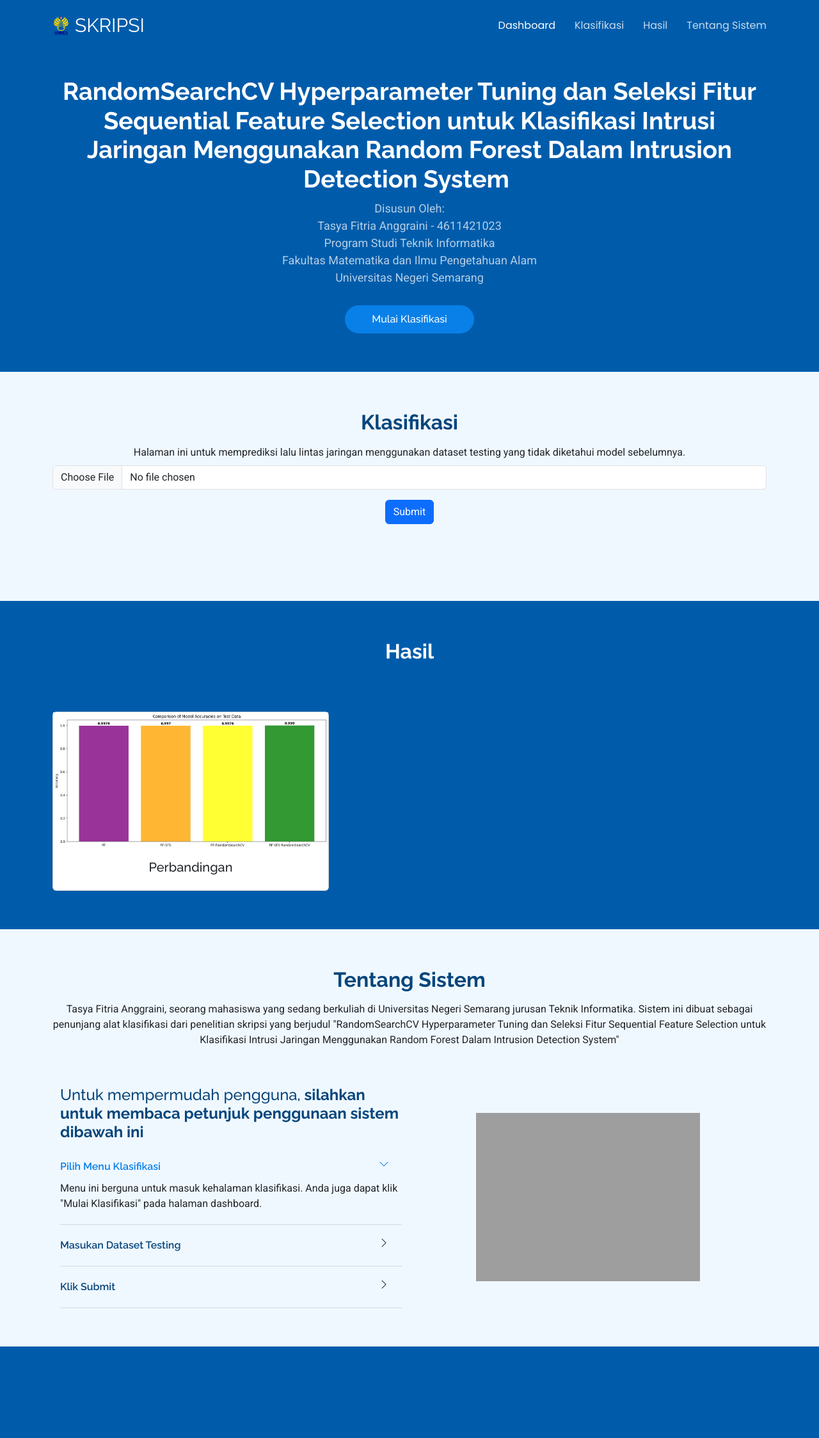
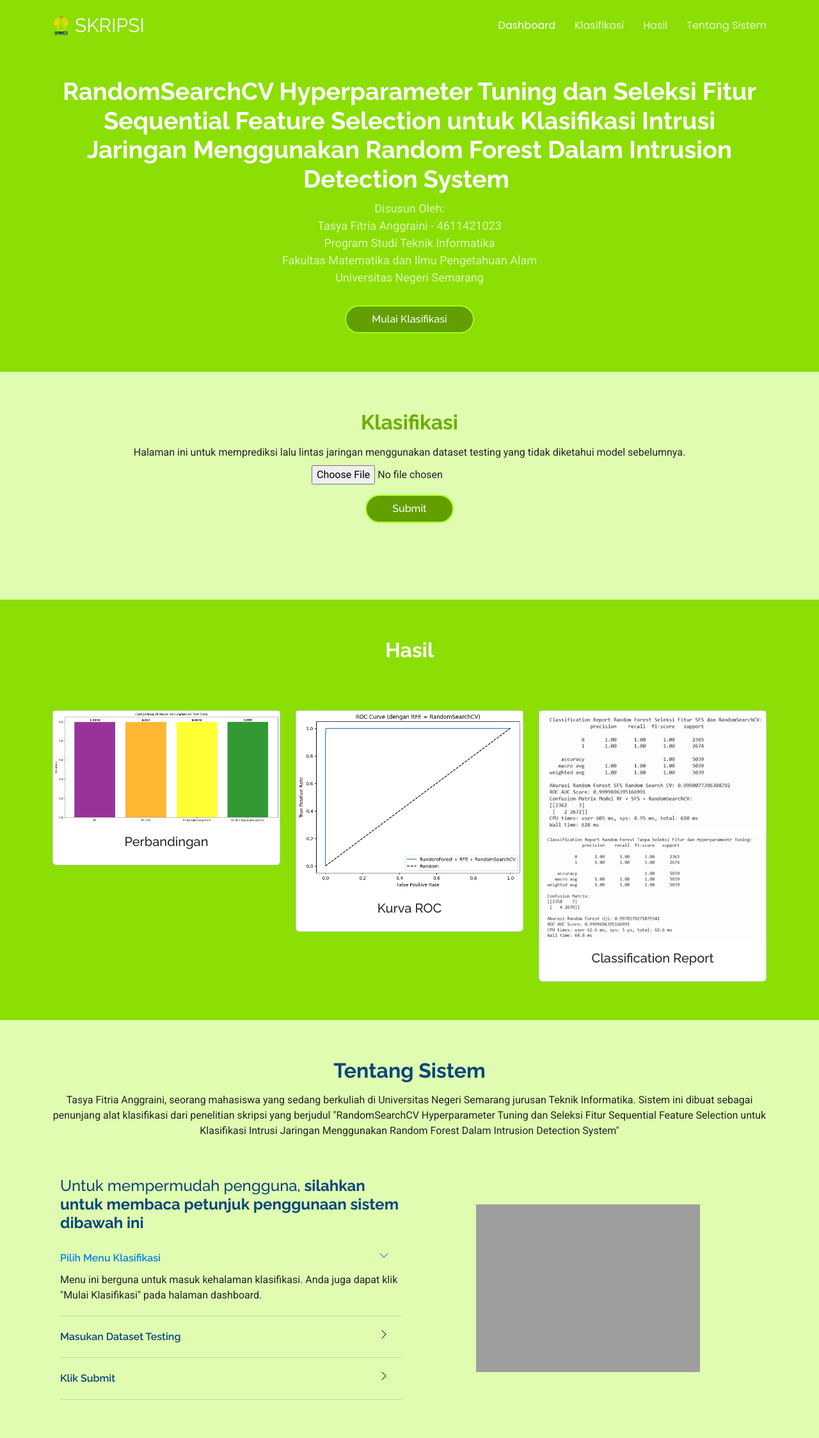
Before and after one commit to TasyaFitriaAnggraini/Skripsi---Tasya, a Flask app: page / in a window 1280 px wide. Shown: the whole page at 64% size. Before the commit the page ends 2104 px from the top, so only its background shows below. Run offline with Flask 3, Linux system fonts and the light colour scheme; parts of the project's set-up code (start-up, migrations or seed data) failed here and were passed over; some libraries are stand-ins or nearby versions; grey boxes are pictures that could not be loaded.

Commit message:
commit ke dua

```diff
--- a/main.py
+++ b/main.py
@@ -9,8 +9,8 @@ print(sys.executable)
 app = Flask(__name__)
 
 # Load the machine learning model
-scaler = joblib.load("./models/scaler_search.joblib")
-sfs = joblib.load("./models/sfs_model.joblib")
+scaler = joblib.load("./models/scaler_model.joblib")
+sfs = joblib.load("./models/sfs_modell.joblib")
 model = joblib.load("./models/best_model.joblib")
 
 @app.route('/')
@@ -21,6 +21,7 @@ def home():
 @app.route('/predict', methods=['POST'])
 def predict():
     try:
+
         # Check if the request contains a file
         if 'file' not in request.files:
             print('Debug Info: No file part')
@@ -37,20 +38,16 @@ def predict():
         dataset = pd.read_csv(file)
 
         # Label Encoder
-        # 'class'
         le_class = LabelEncoder()
         dataset['class'] = le_class.fit_transform(dataset['class'])
-        # 'protocol_type'
         le_protocol_type = LabelEncoder()
         dataset['protocol_type'] = le_protocol_type.fit_transform(dataset['protocol_type'])
-        # 'service'
         le_service = LabelEncoder()
         dataset['service'] = le_service.fit_transform(dataset['service'])
-        # 'flag'
         le_flag = LabelEncoder()
         dataset['flag'] = le_flag.fit_transform(dataset['flag'])
 
-        # Buat DataFrame baru tanpa kolom 'class'
+        # Create new DataFrame without 'class' column
         dataset_new = dataset.drop(['class'], axis=1)
 
         # Make predictions
@@ -58,34 +55,28 @@ def predict():
         new_data_sfs = sfs.transform(new_data_scaled)
         prediction = model.predict(new_data_sfs)
 
-        # Misalnya, new_data_rfe adalah hasil transformasi menggunakan RFE pada data yang telah discaler
-        dataset_new_sfs = pd.DataFrame(new_data_sfs, columns=dataset_new.columns[sfs.support_])
-        # Menambahkan kolom 'class' asli ke dalam DataFrame dataset_new_rfe
-        dataset_new_sfs['class'] = dataset_new['class']
-        # Menambahkan hasil prediksi ke dalam DataFrame dataset_new_rfe
+        # Prepare results with predictions
+        dataset_new_sfs = pd.DataFrame(new_data_sfs, columns=[dataset_new.columns[i] for i in sfs.k_feature_idx_])
+        dataset_new_sfs['class'] = dataset['class']
         dataset_new_sfs['prediksi'] = prediction
 
-        # Membuat fungsi untuk konversi nilai prediksi menjadi string
         def convert_to_class(prediction):
             return 'anomali' if prediction == 0 else 'normal'
         dataset_new_sfs['prediksi'] = [convert_to_class(pred) for pred in prediction]
 
-        # Mengembalikan nilai ke bentuk awal
+        # Inverse transform
         dataset_new_sfs['class'] = le_class.inverse_transform(dataset['class'])
         dataset_new_sfs['protocol_type'] = le_protocol_type.inverse_transform(dataset['protocol_type'])
         dataset_new_sfs['flag'] = le_flag.inverse_transform(dataset['flag'])
 
-        # Mengonversi DataFrame ke dalam bentuk array
+        # Convert DataFrame to array for response
         array_data = dataset_new_sfs.to_numpy()
-
-        # List dengan nama kolom
         result_list = [dict(zip(dataset_new_sfs.columns, row)) for row in array_data]
 
         # Response
         return jsonify(result_list)
 
     except Exception as e:
-        print('Debug Info: Exception -', str(e))
         return jsonify({'error': str(e)})
 
 if __name__ == '__main__':
--- a/static/assets/css/main.css
+++ b/static/assets/css/main.css
@@ -40,15 +40,15 @@
 /* Color Presets - These classes override global colors when applied to any section or element, providing reuse of the sam color scheme. */
 
 .light-background {
-  --background-color: #f0f8ff;
+  --background-color: #dffcb0;
   --surface-color: #ffffff;
 }
 
 .dark-background {
-  --background-color: #005cab;
+  --background-color: #8bdf04;
   --default-color: #ffffff;
   --heading-color: #ffffff;
-  --surface-color: #0077de;
+  --surface-color: #8bdf04;
   --contrast-color: #ffffff;
 }
 
@@ -144,7 +144,7 @@ h6 {
 .pulsating-play-btn {
   width: 94px;
   height: 94px;
-  background: radial-gradient(var(--accent-color) 50%, color-mix(in srgb, var(--accent-color), transparent 75%) 52%);
+  background: radial-gradient(#a6ff16 50%, color-mix(in srgb, #a6ff16, transparent 75%) 52%);
   border-radius: 50%;
   display: block;
   position: relative;
@@ -163,7 +163,7 @@ h6 {
   animation-timing-function: steps;
   opacity: 1;
   border-radius: 50%;
-  border: 5px solid color-mix(in srgb, var(--accent-color), transparent 30%);
+  border: 5px solid color-mix(in srgb, #a6ff16, transparent 30%);
   top: -15%;
   left: -15%;
   background: rgba(198, 16, 0, 0);
@@ -262,7 +262,7 @@ h6 {
 }
 
 .header .header-social-links a:hover {
-  color: var(--accent-color);
+  color: var(--background-color);
 }
 
 .header .header-social-links a i {
@@ -290,7 +290,7 @@ h6 {
 /* Global Header on Scroll
 ------------------------------*/
 .scrolled .header {
-  --background-color: rgba(0, 78, 144, 0.9);
+  --background-color: #8bdf04;
 }
 
 /*--------------------------------------------------------------
@@ -731,7 +731,7 @@ h6 {
   right: 15px;
   bottom: 15px;
   z-index: 99999;
-  background-color: var(--accent-color);
+  background-color: #8bdf04;
   width: 40px;
   height: 40px;
   border-radius: 4px;
@@ -908,7 +908,7 @@ section,
 
 .hero .btn-get-started {
   color: var(--contrast-color);
-  background: var(--accent-color);
+  background: #629f01;
   font-family: var(--heading-font);
   font-weight: 500;
   font-size: 16px;
@@ -916,11 +916,11 @@ section,
   padding: 8px 40px;
   border-radius: 50px;
   transition: 0.5s;
-  border: 2px solid var(--accent-color);
+  border: 2px solid #a6ff16;
 }
 
 .hero .btn-get-started:hover {
-  background-color: color-mix(in srgb, var(--accent-color) 90%, white 15%);
+  background-color: color-mix(in srgb, #bbfc52 90%, white 15%);
 }
 
 /*--------------------------------------------------------------
@@ -1795,6 +1795,24 @@ section,
   margin-bottom: 10px;
   border-radius: 5px;
 }
+
+.btn-submit {
+  color: var(--contrast-color);
+  background: #629f01;
+  font-family: var(--heading-font);
+  font-weight: 500;
+  font-size: 16px;
+  display: inline-block;
+  padding: 8px 40px;
+  border-radius: 50px;
+  transition: 0.5s;
+  border: 2px solid #a6ff16;
+}
+
+.container-klas h2 {
+  color: #6cae02;
+}
+
 /*--------------------------------------------------------------
 # Starter Section Section
 --------------------------------------------------------------*/
--- a/templates/index.html
+++ b/templates/index.html
@@ -26,6 +26,13 @@
 
   <!-- Main CSS File -->
   <link href="{{ url_for('static', filename='assets/css/main.css') }}" rel="stylesheet">
+
+  <!-- DataTables CSS -->
+  <link href="https://cdn.datatables.net/1.10.25/css/jquery.dataTables.min.css"
+  rel="stylesheet">
+    <link
+  href="https://cdn.datatables.net/1.10.25/css/dataTables.bootstrap4.min.css"
+  rel="stylesheet">
 
 </head>
 
@@ -75,16 +82,21 @@
     <!-- ======== Section Klasifikasi ======== -->
     <section id="klasifikasi" class="klasifikasi section light-background">
 
-      <div class="container section-title" data-aos="fade-up">
+      <div class="container-klas section-title" data-aos="fade-up">
           <h2>Klasifikasi</h2>
 
         <div class="mb-3">
           <label for="formFile" class="form-label">Halaman ini untuk memprediksi lalu lintas jaringan menggunakan
             dataset testing yang tidak diketahui model sebelumnya.</label>
-          <input class="form-control" type="file" id="formFile">
+
+          <form id="uploadForm" method="post" enctype="multipart/formdata">
+              <input type="file" name="dataset" id="dataset" accept=".csv, .xls, .xlsx" required>
+
         </div>
+              <button type="submit" class="btn-submit btn-primary ">Submit</button>
+          </form>
 
-        <button type="button" class="btn btn-primary ">Submit</button>
+        <!-- <button type="button" class="btn btn-primary ">Submit</button> -->
         <!-- <form action="forms/newsletter.php" method="post" class="php-email-form">
           <div class="newsletter-form"><input type="email" name="email"><input type="submit" value="Subscribe"></div>
           <div class="loading">Loading</div>
@@ -92,6 +104,10 @@
           <div class="sent-message">Your subscription request has been sent. Thank you!</div>
         </form> -->
         <br>
+           <!-- <div id="loading" class="text-center" style="display:
+none;">Loading...</div>  -->
+        <!-- Hasil Testing -->
+        <table id="data-table" class="display"></table>
       </div>
     </section>
     <!-- ======== End Section Klasifikasi ======== -->
@@ -104,10 +120,26 @@
         </div>
         <div class="row">
           <div class="col-lg-4" data-aos="fade-up" data-aos-delay="00">
-            <div class="card filter-app" style="width: 27rem">
+            <div class="card filter-app" >
               <img src="{{ url_for('static', filename='assets/img/perbandingan.png') }}" alt="Perbandingan" style="width: 100%; max-width: 800px; height: auto;">
               <div class="card-body">
                 <h5 class="card-title text-center">Perbandingan</h5>
+              </div>
+            </div>
+          </div>
+          <div class="col-lg-4" data-aos="fade-up" data-aos-delay="00">
+            <div class="card filter-app" >
+              <img src="{{ url_for('static', filename='assets/img/kurva.png') }}" alt="Perbandingan" style="width: 100%; max-width: 800px; height: auto;">
+              <div class="card-body">
+                <h5 class="card-title text-center">Kurva ROC</h5>
+              </div>
+            </div>
+          </div>
+          <div class="col-lg-4" data-aos="fade-up" data-aos-delay="00">
+            <div class="card filter-app" >
+              <img src="{{ url_for('static', filename='assets/img/classification.png') }}" alt="Perbandingan" style="width: 100%; max-width: 800px; height: auto;">
+              <div class="card-body">
+                <h5 class="card-title text-center">Classification Report</h5>
               </div>
             </div>
           </div>
@@ -190,6 +222,14 @@
   <!-- Preloader -->
   <div id="preloader"></div>
 
+  <!-- jQuery -->
+  <script src="https://code.jquery.com/jquery-3.6.0.min.js"></script>
+  <!-- DataTables -->
+  <script src="https://cdn.datatables.net/1.10.25/js/jquery.dataTables.min.js"></script>
+
+  <!-- DataTables -->
+  <scriptsrc="https://cdn.datatables.net/1.10.25/js/jquery.dataTables.min.js"></scriptsrc=>
+
   <!-- Vendor JS Files -->
   <script src="{{ url_for('static', filename='assets/vendor/bootstrap/js/bootstrap.bundle.min.js') }}"></script>
   <script src="{{ url_for('static', filename='assets/vendor/bootstrap/js/bootstrap.bundle.min.js') }}"></script>
@@ -204,6 +244,89 @@
   <!-- Template Main JS File -->
   <script src="{{ url_for('static', filename='assets/js/main.js') }}"></script>
 
+  <script>
+    $(document).ready(function () {
+            // Event listener untuk uploadForm
+            $("#uploadForm").submit(function (e) {
+            e.preventDefault();
+            var formData = new FormData(this);
+            var fileInput = document.getElementById('dataset');
+            var file = fileInput.files[0];
+            formData.append('file', file);
+            // Tampilkan elemen loading
+            $("#loading").show();
+            $.ajax({
+            url: "/predict",
+            type: "POST",
+            data: formData,
+            processData: false,
+            contentType: false,
+            success: function (response) {
+            // Sembunyikan elemen loading
+            //  $("#loading").hide();
+
+            // Tampilkan hasil di tabel
+            displayResult(response);
+            },
+            error: function (error) {
+            console.log("Error:", error);
+            // Sembunyikan elemen loading pada error
+            //  $("#loading").hide();
+            }
+            });
+            });
+ // Inisialisasi DataTable
+            function displayResult(data) {
+            // tabel dengan ID data-table
+            $('#data-table').DataTable({
+            destroy: true,
+            data: data,
+            columns: [
+            { "data": "protocol_type", "title": "Protocol Type" },
+            { "data": "flag", "title": "Flag" },
+            { "data": "wrong_fragment", "title": "Wrong Fragment" },
+            { "data": "hot", "title": "Hot" },
+            { "data": "num_compromised", "title": "Num Compromised" },
+            {
+            "data": null, "title": "..."
+            },
+            { "data": "class", "title": "Class" },
+            { "data": "prediksi", "title": "Prediksi" }
+            ],
+            pageLength: 10,
+            pagingType: "simple_numbers",
+            ordering: false,
+            createdRow: function (row, data, dataIndex) {
+            // Mengganti seluruh sel pada baris kecuali kolom yang tetap
+            ditampilkan
+            var cells = $('td', row);
+            for (var i = 5; i < cells.length - 2; i++) {
+            $(cells[i]).html('...');
+            }
+            },
+            columnDefs: [
+            {
+            targets: [2,3,4],
+            render: function (data, type, row, meta) {
+            // Batasi angka menjadi 4 digit di belakang koma
+            return type === 'display' ? parseFloat(data).toFixed(4) : data;
+            }
+            }
+            ],
+            language: {
+            info: "Menampilkan START sampai END dari _TOTAL_entri",
+            paginate: {
+            first: "Pertama",
+            last: "Terakhir",
+            next: "Selanjutnya",
+            previous: "Sebelumnya",
+            },
+            },
+            });
+            }
+            });
+</script>
+
 </body>
 
 </html>
```
Also changed, not shown: static/assets/img/classification.png (added), static/assets/img/kurva.png (added), 6 other files.
